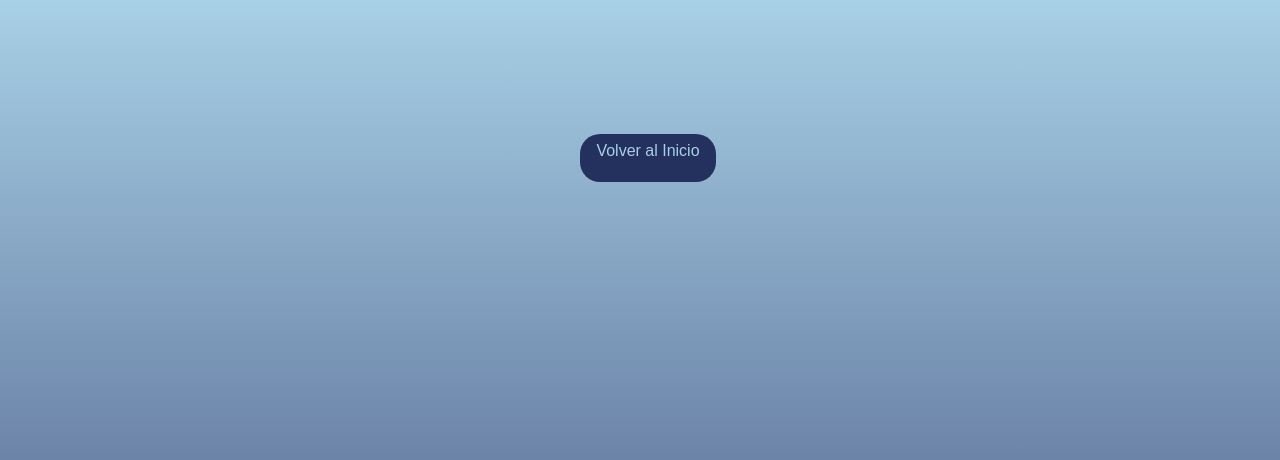
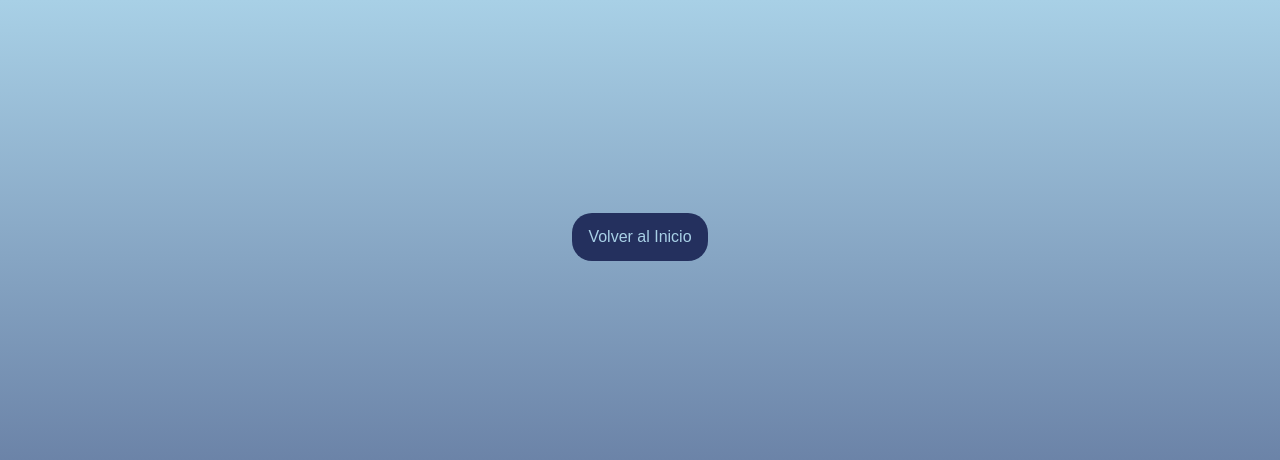
Before and after one commit to Torr1co/Cidepint, a Python web app: template admin/src/web/templates/errorlayout.html in a window 1280 px wide. Shown: the top 460 px of the page. Run offline with Jinja, Linux system fonts and the light colour scheme; the template is opened without the code that fills it, so the values that code supplies are empty.

Commit message:
error handlars updated

```diff
--- a/admin/static/css/errorlayout.css
+++ b/admin/static/css/errorlayout.css
@@ -8,7 +8,8 @@
 }
 
 body {
-    margin: none;
+    margin: 0px;
+    padding-top: 4rem;
     width: 100%;
     height: 100%;
     background: linear-gradient(#A8D0E6,#3f4b7a);
@@ -19,7 +20,7 @@ body {
   }
 
 .main-content {
-    margin: none;
+    margin: 0px;
     display: flex;
     flex-direction: column;
     align-items: center;
@@ -27,7 +28,7 @@ body {
 }
 
 .redirect-button {
-    margin-top: 2rem;
+    margin-top: 4rem;
     font-family: 'Open-Sans', sans-serif;
     color: #A8D0E6 ;
     background-color:  #24305E;
@@ -36,6 +37,8 @@ body {
     height: 2rem;
     width: fit-content;
     text-decoration: none;
+    display: flex;
+    align-items: center;
 }
 
 .redirect-button:hover {
@@ -44,8 +47,8 @@ body {
 }
 
 .error-title {
-    margin-bottom: 4rem;
-    margin-top: none;
+    margin-bottom: 3rem;
+    margin-top: 0px;
     font-size: 6rem;
     color: #24305E;
     font-family: 'PT Sans', sans-serif;
```
Also changed, not shown: admin/src/web/__init__.py (+15 -1 lines).
